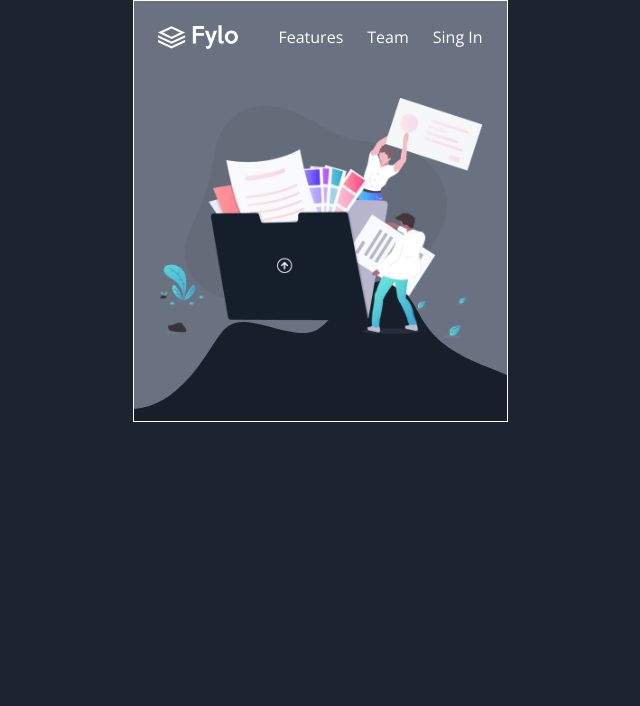
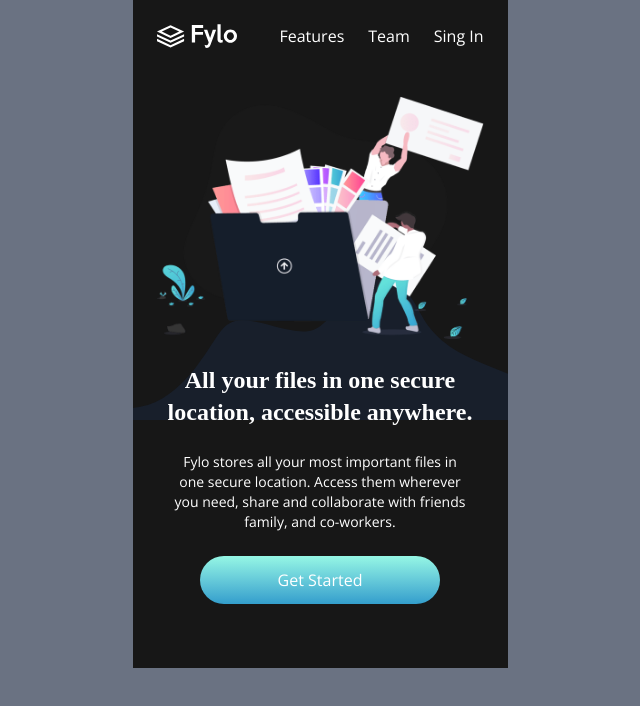
Before and after one commit to TUWINS/landing-page-live, a React (Vite) app: page / in a window 1280 px wide. Shown: the top 706 px of the page, without its empty margins (320-960 px from the left). Built offline with nearby package versions, Linux system fonts and the light colour scheme; a web font is replaced by a local one.

Commit message:
Part hero

```diff
--- a/src/App.tsx
+++ b/src/App.tsx
@@ -1,15 +1,16 @@
-import {Header} from "./components/header";
+import {Header,Hero} from "./components";
 
 function App() {
 
     return (
-        <main className='border border-white w-[375px] m-auto'>
-            <section  className='bg-gray-500 p-6  h-[420px]  relative'>
+        <main className=' w-[375px] m-auto'>
+            <section  className=' bg-neutral-900 p-6  h-[420px]  relative'>
             <Header />
+
             <img
             src="/public/images/illustration-intro.png"
             alt="intro illustraction"
-            className='relative z-10 mt-12'
+            className='relative z-10  mt-12'
             />
 
             <img
@@ -17,7 +18,10 @@ function App() {
             src="/public/images/bg-curvy-mobile.svg"
             alt="bg curvy mobile"
             />
+            </section>
 
+            <section className='bg-neutral-900 p-6'>
+                <Hero/>
             </section>
 
 
--- /dev/null
+++ b/src/components/button.tsx
@@ -0,0 +1,14 @@
+interface Props{
+
+    text: string;
+    styles?: string;
+
+
+}
+
+export const Button = ({text, styles = ''}: Props) => {
+    return (
+    <button className={`bg-linear-to-b from-teal-200 to-Cyan-500
+    h-12 ${styles} rounded-3xl hover:to-teal-200 cursor-pointer `}>{text} </button>
+  )
+}
--- /dev/null
+++ b/src/components/hero.tsx
@@ -0,0 +1,20 @@
+import { Button } from "./button";
+
+export const Hero = () => {
+    return (
+        <section className='-mt-20 relative z-10'>
+            <h1 className='text-center text-2xl font-Raleway font-bold
+            px-2'>All your files in one secure location, accessible
+            anywhere.</h1>
+            <p className='text-center text-sm mt-6 px-4'>Fylo stores all your most important files in one secure
+            location. Access them wherever you need, share and
+            collaborate with friends family, and co-workers.</p>
+
+        <div className='text-center mt-6 mb-10'>
+        <Button text='Get Started ' styles='w-[240px]' />
+        </div>
+        </section>
+    )
+}
+
+export default Hero
--- /dev/null
+++ b/src/components/index.ts
@@ -0,0 +1,4 @@
+export { Header } from "./header";
+export { Navbar } from "./navbar";
+export { Hero } from "./hero";
+export { Button } from "./button";
--- a/src/index.css
+++ b/src/index.css
@@ -33,5 +33,6 @@
 }
 
 body {
-  @apply font-Open-Sans bg-Navy-850-  text-White
+  @apply font-Open-Sans bg-gray-500
+    text-White
 }
```
